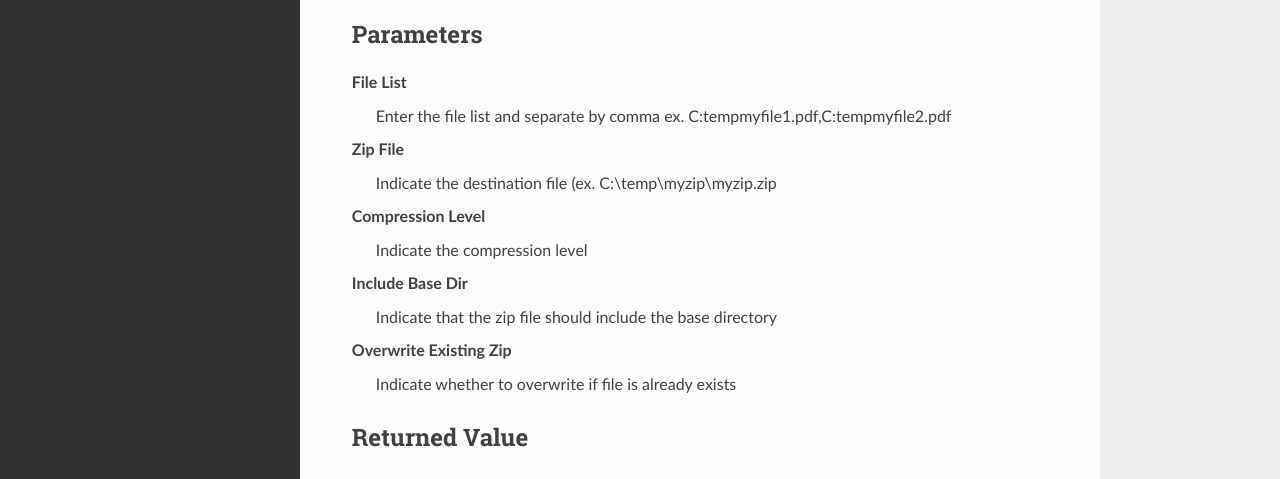
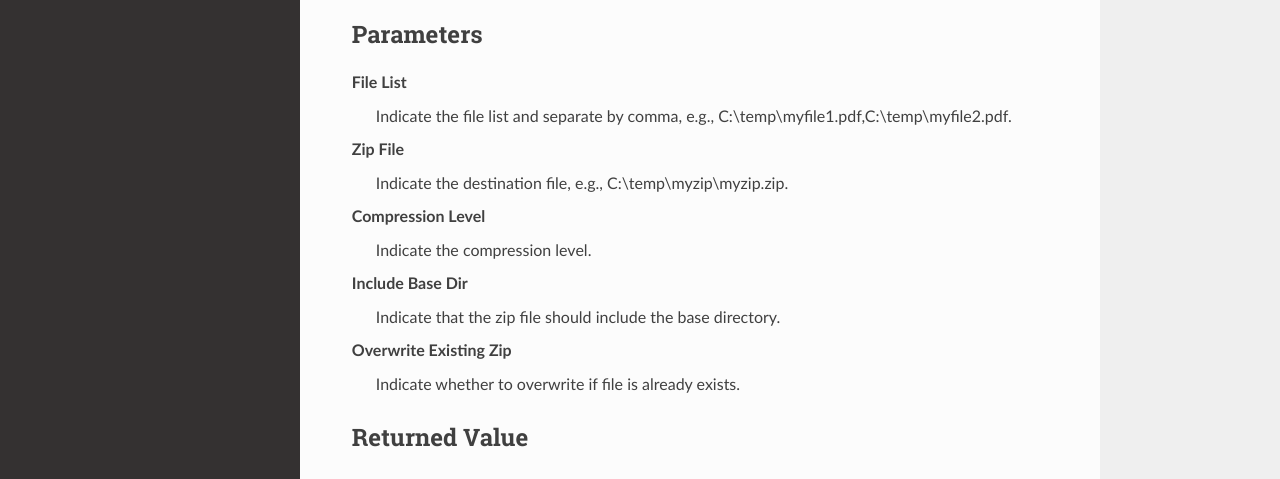
Before and after one commit to stupidmankind/BYpassDoc, a Sphinx documentation site: the page built from docs/source/commands/createzip.rst, in a window 1280 px wide and 1369 px high. Shown: the part 350-829 px from the top of the window. Built offline with Sphinx 7.4.7 and the Read the Docs theme 2.0.0, drawn with Linux system fonts in a browser that asks for light colours.

Commit message:
Update createzip.rst
Edit description

```diff
--- a/docs/source/commands/createzip.rst
+++ b/docs/source/commands/createzip.rst
@@ -14,19 +14,19 @@ Parameters
 ----------
 
 **File List**
-	Enter the file list and separate by comma ex. C:\temp\myfile1.pdf,C:\temp\myfile2.pdf
+	Indicate the file list and separate by comma, e.g., C:\\temp\\myfile1.pdf,C:\\temp\\myfile2.pdf.
 
 **Zip File**
-	Indicate the destination file (ex. C:\\temp\\myzip\\myzip.zip
+	Indicate the destination file, e.g., C:\\temp\\myzip\\myzip.zip.
 
 **Compression Level**
-	Indicate the compression level
+	Indicate the compression level.
 
 **Include Base Dir**
-	Indicate that the zip file should include the base directory
+	Indicate that the zip file should include the base directory.
 
 **Overwrite Existing Zip**
-	Indicate whether to overwrite if file is already exists
+	Indicate whether to overwrite if file is already exists.
 
 
 
```
